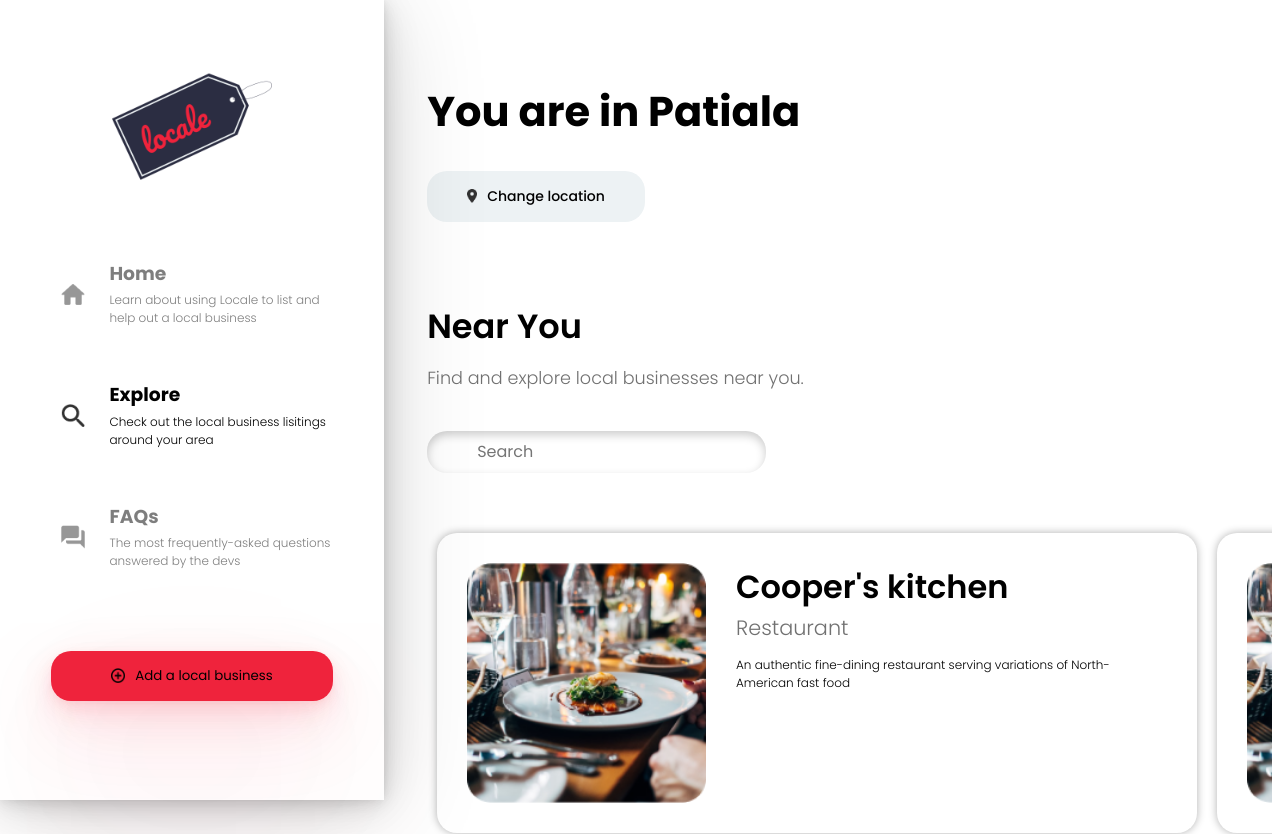
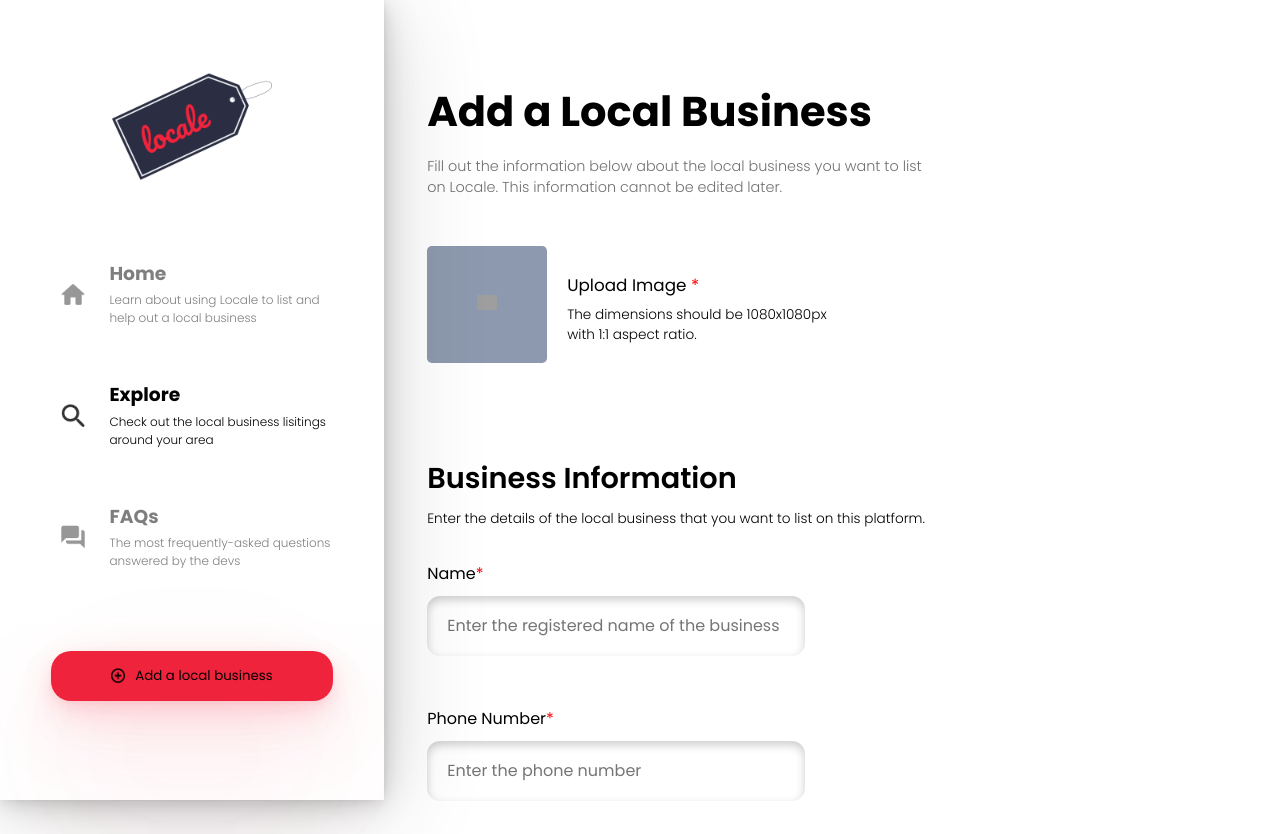
Before and after one commit to Nirmitjatana/localb-frontend, a React (Create React App) app: page / in a window 1280 px wide. Shown: the top 834 px of the page. Built offline with nearby package versions, Linux system fonts and the light colour scheme; grey boxes are pictures that could not be loaded.

Commit message:
component router replace

```diff
--- a/src/App.js
+++ b/src/App.js
@@ -1,9 +1,9 @@
 import Navbar from './navbar';
 import './App.css';
 // import Home from './home';
-import Explore from './explore';
+// import Explore from './explore';
 // import FAQ from './faq';
-// import Add from './add';
+import Add from './add';
 
 
 function App() {
@@ -12,9 +12,9 @@ function App() {
       <Navbar/>
       <div className="components">
         {/* <Home/> */}
-        <Explore/>
+        {/* <Explore/> */}
         {/* <FAQ/> */}
-        {/* <Add/> */}
+        <Add/>
       </div>
     </div>
   );
```
